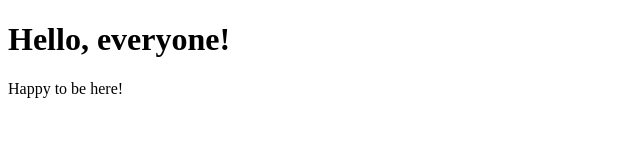
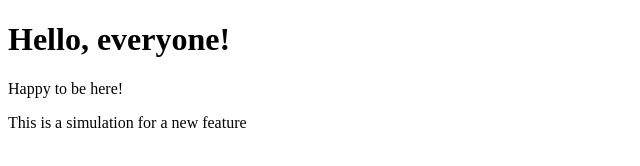
Before and after one commit to Csoto97/test-project-2, a plain HTML site: page index.html in a window 1280 px wide. Shown: the whole page, without its empty margins (0-640 px from the left). Drawn offline with Linux system fonts and the light colour scheme.

Commit message:
feat: simulate new feature

```diff
--- a/index.html
+++ b/index.html
@@ -8,5 +8,6 @@
 <body>
   <h1>Hello, everyone!</h1>
   <P>Happy to be here!</P>
+  <div>This is a simulation for a new feature</div>
 </body>
 </html>
```
